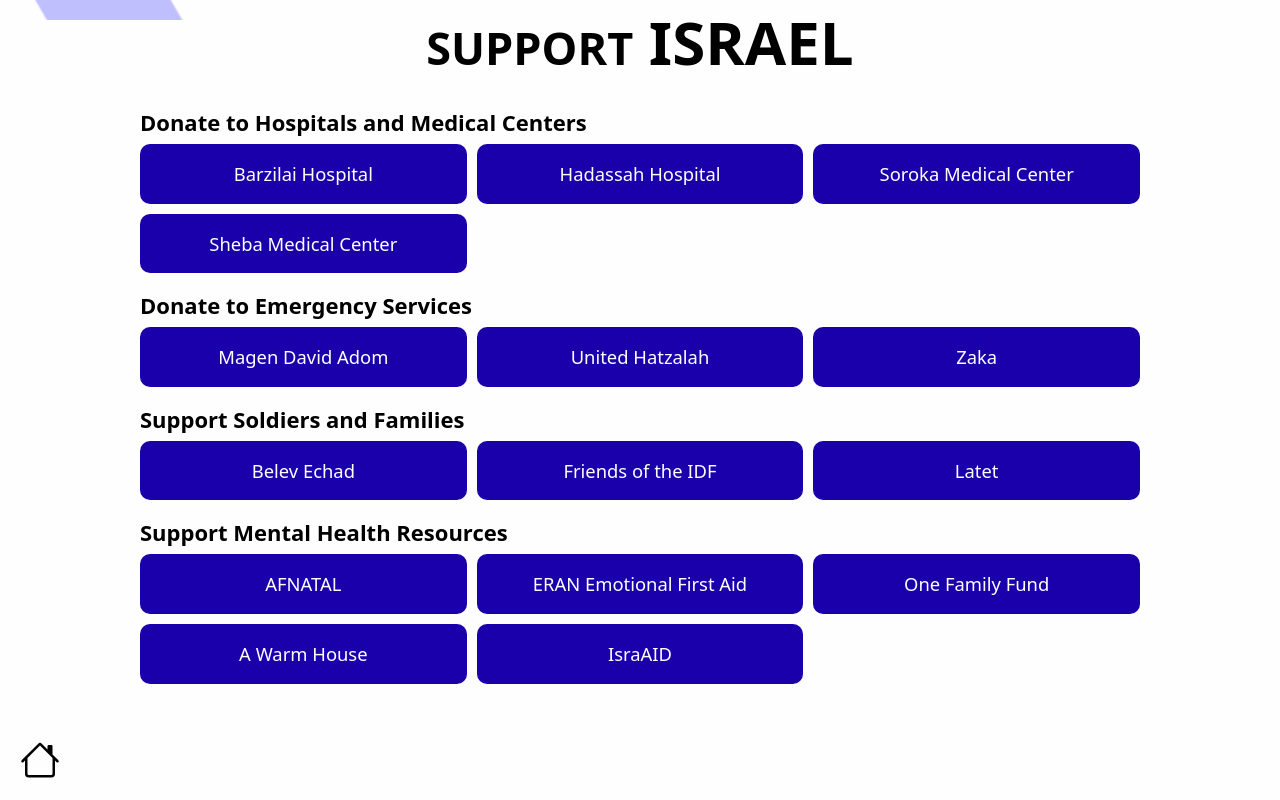
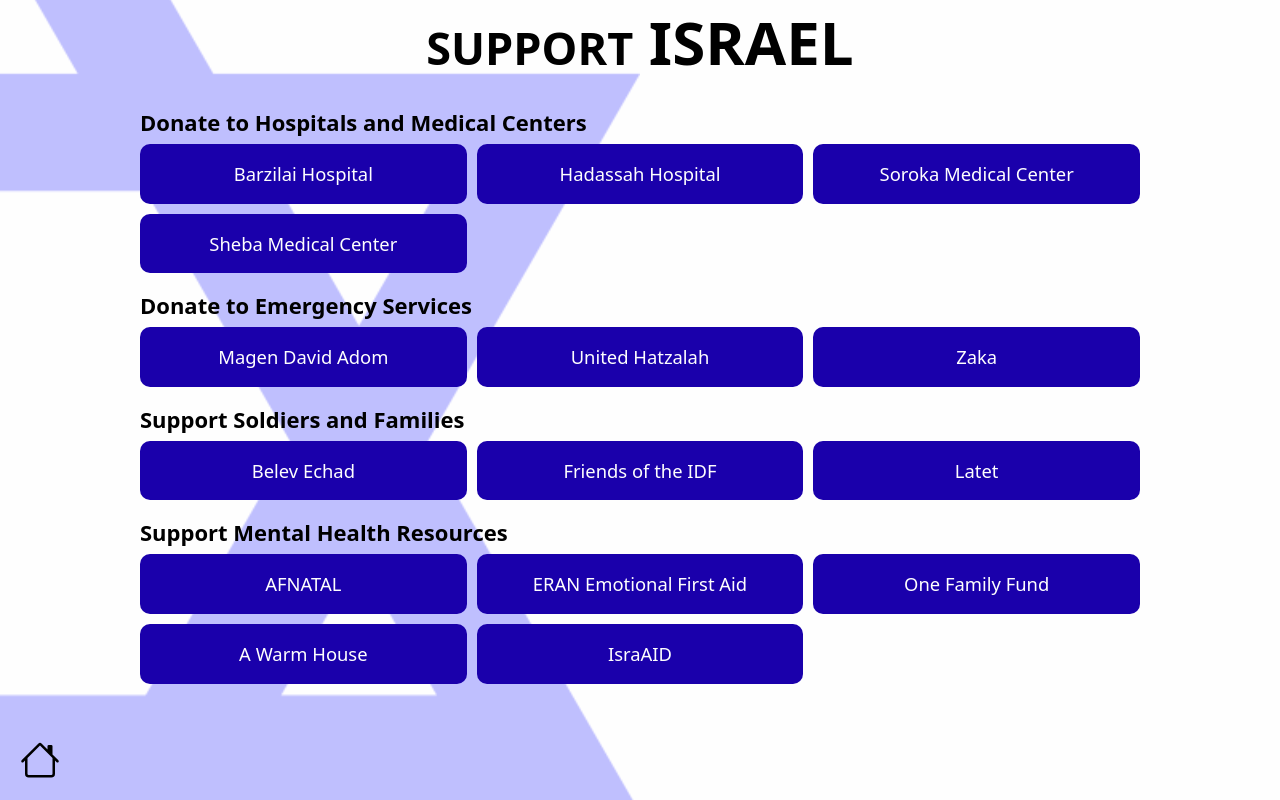
Before and after one commit to The-October-Team/7th-of-october, a React (Create React App) app: page /fundraisers in a window 1280 px wide. Shown: the top 800 px of the page. Built offline with nearby package versions, Linux system fonts and the light colour scheme; a web font is replaced by a local one.

Commit message:
fix z index

```diff
--- a/src/fundraisers.css
+++ b/src/fundraisers.css
@@ -28,6 +28,7 @@
     display: flex;
     flex-direction: column;
     gap: 0.25rem;
+    z-index: 1;
 }
 
 .fundraiser-category {
@@ -64,7 +65,7 @@
     top: 0;
     transform: translate(-50%, -20%);
     filter: opacity(0.25);
-    z-index: -1;
+    z-index: 0;
 }
 .fundraisers .subtitle {
     color: black;
```
